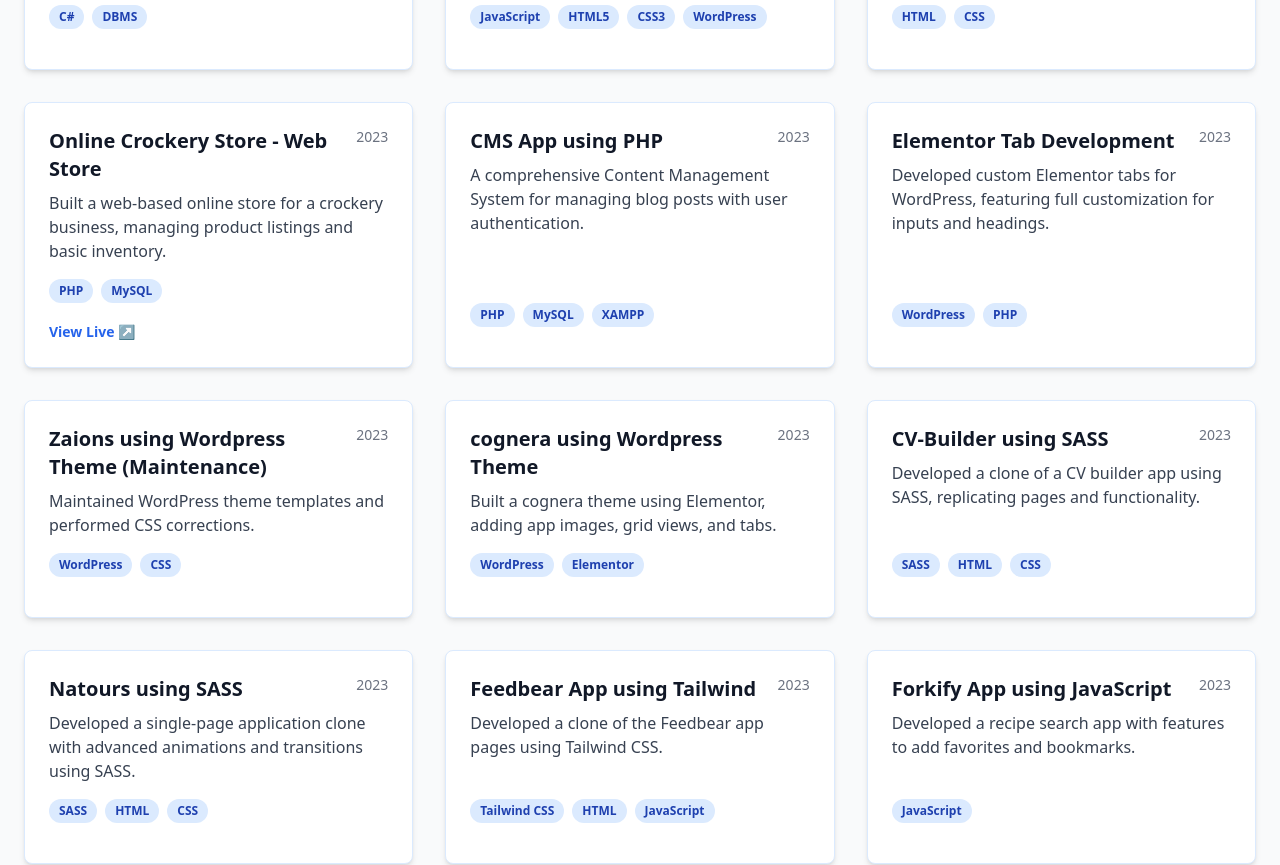
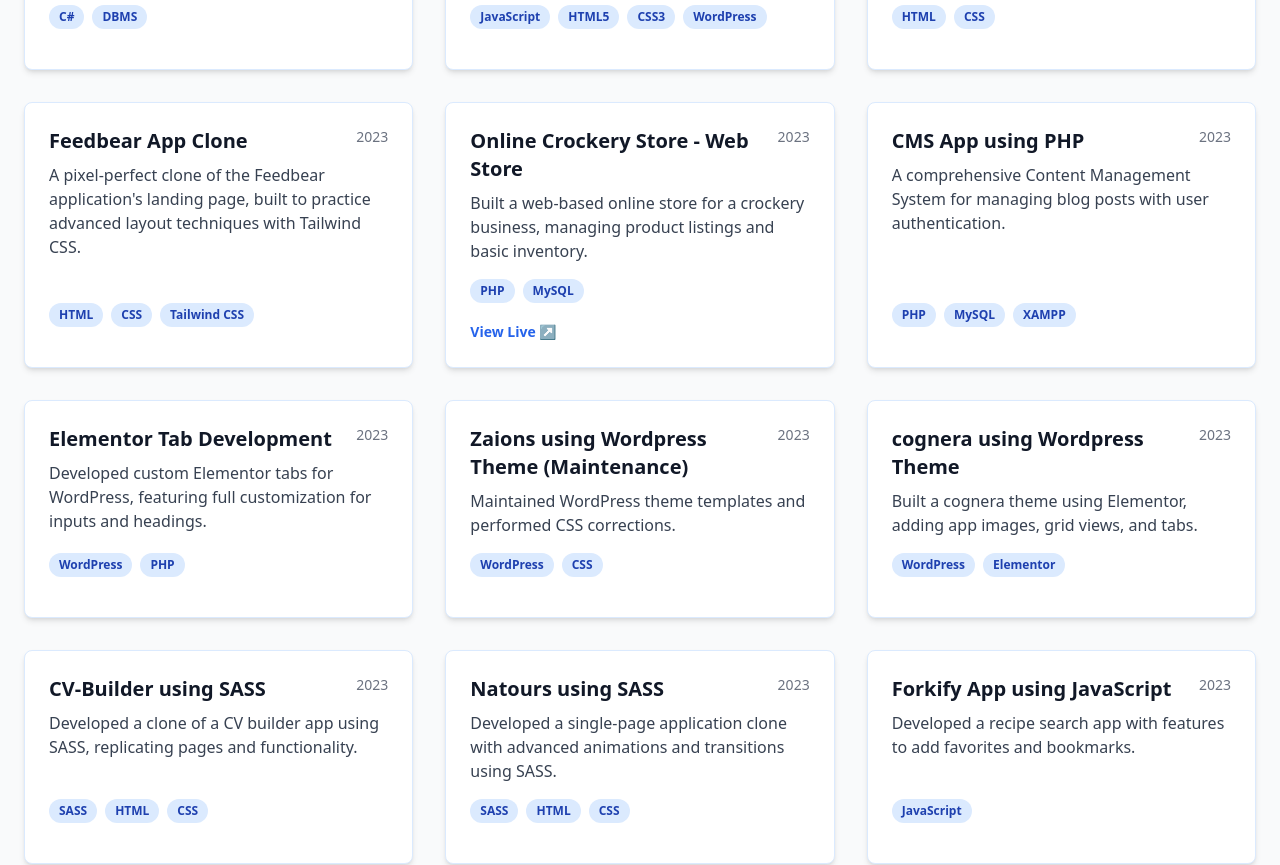
Before and after one commit to fayyaz48097/portfolio-react, a React (Vite) app: page / in a window 1280 px wide. Shown: the part 3440-4305 px from the top of the page. Built offline with nearby package versions, Linux system fonts and the light colour scheme.

Commit message:
new project addd

```diff
--- a/src/App.jsx
+++ b/src/App.jsx
@@ -668,7 +668,6 @@ const App = () => {
   // State for projects data (moved here as it's global to the CV content)
   const [projects, setProjects] = useState(
     [
-      // UPDATED FYP PROJECT
       {
         title: "Skill Sharing App (FYP)",
         year: 2025,
@@ -683,7 +682,7 @@ const App = () => {
           "Vercel",
         ],
         liveUrl: "https://skill-sharing-app.vercel.app/",
-        gitUrl: null, // Add your git URL when it's ready
+        gitUrl: null,
         type: "Deployed",
       },
       {
@@ -694,6 +693,17 @@ const App = () => {
         technologies: ["React", "Axios", "JavaScript", "Vercel", "HTML", "CSS"],
         liveUrl: "https://weather-app-self-three-67.vercel.app/",
         gitUrl: "https://github.com/fayyaz48097/WeatherApp.git",
+        type: "Deployed",
+      },
+      // UPDATED FEEDBEAR PROJECT
+      {
+        title: "Feedbear App Clone",
+        year: 2023,
+        description:
+          "A pixel-perfect clone of the Feedbear application's landing page, built to practice advanced layout techniques with Tailwind CSS.",
+        technologies: ["HTML", "CSS", "Tailwind CSS"],
+        liveUrl: "https://feedbear-by-fayyaz.netlify.app/",
+        gitUrl: null,
         type: "Deployed",
       },
       {
@@ -790,14 +800,6 @@ const App = () => {
         description:
           "Developed a single-page application clone with advanced animations and transitions using SASS.",
         technologies: ["SASS", "HTML", "CSS"],
-        type: "Work",
-      },
-      {
-        title: "Feedbear App using Tailwind",
-        year: 2023,
-        description:
-          "Developed a clone of the Feedbear app pages using Tailwind CSS.",
-        technologies: ["Tailwind CSS", "HTML", "JavaScript"],
         type: "Work",
       },
       {
@@ -911,7 +913,6 @@ const App = () => {
             >
               Experience
             </a>
-            {/* ADDED NEW NAV LINK */}
             <a
               href="#deployed-projects"
               className="text-gray-700 border-b-2 border-transparent nav-link hover:text-blue-700 hover:border-blue-700"
@@ -947,7 +948,6 @@ const App = () => {
             >
               Certifications
             </a>
-            {/* Download Resume button moved here */}
             <button
               onClick={goToDownloadPage}
               className="px-4 py-2 text-white transition-colors bg-orange-500 rounded-lg hover:bg-orange-600"
@@ -955,7 +955,6 @@ const App = () => {
               Download Resume
             </button>
           </div>
-          {/* Contact Me button is now next to Download Resume */}
           <a
             href="mailto:iam.fayyazali@gmail.com"
             className="hidden px-4 py-2 text-white transition-colors bg-blue-600 rounded-lg md:block hover:bg-blue-700"
```
